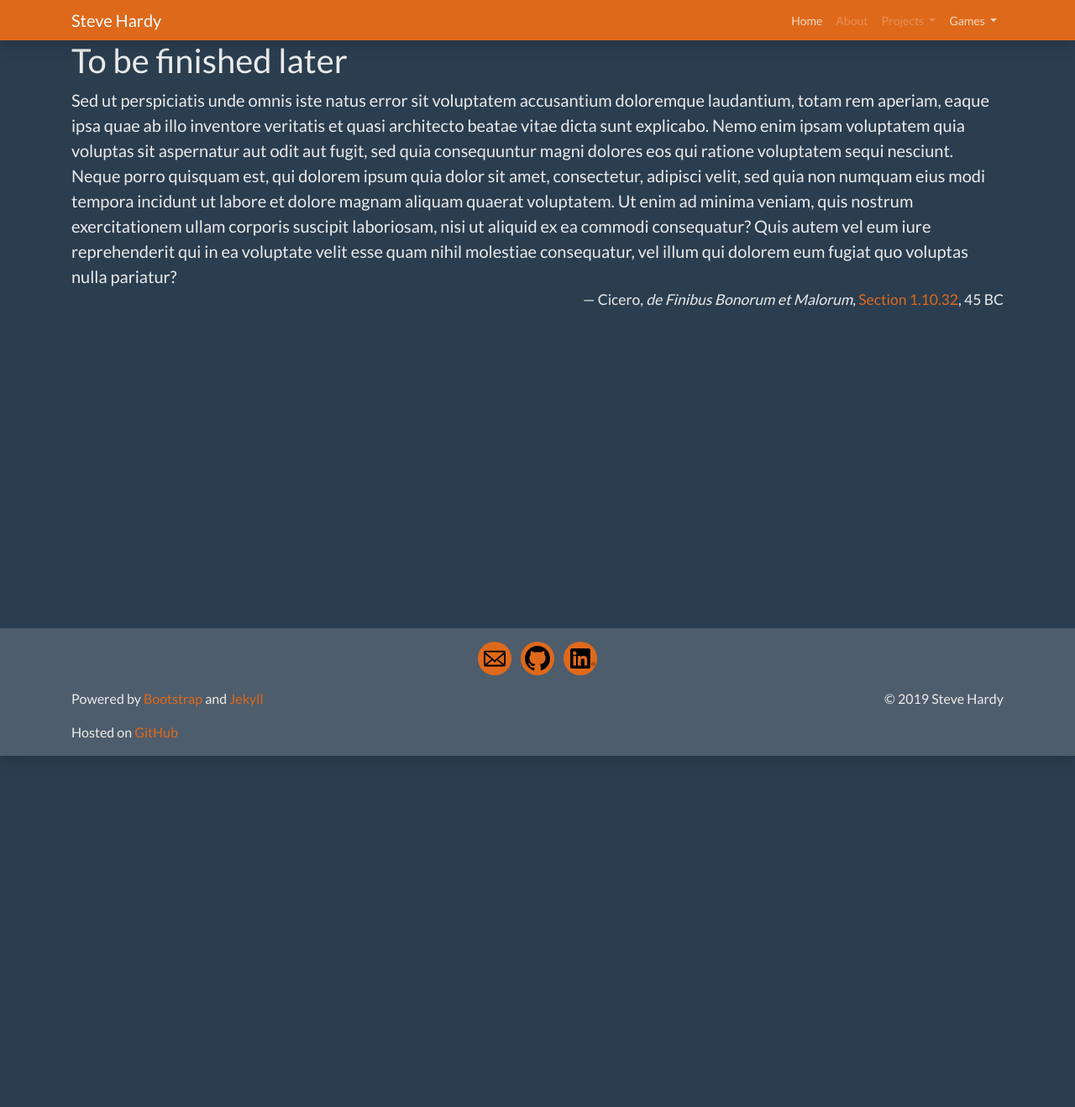
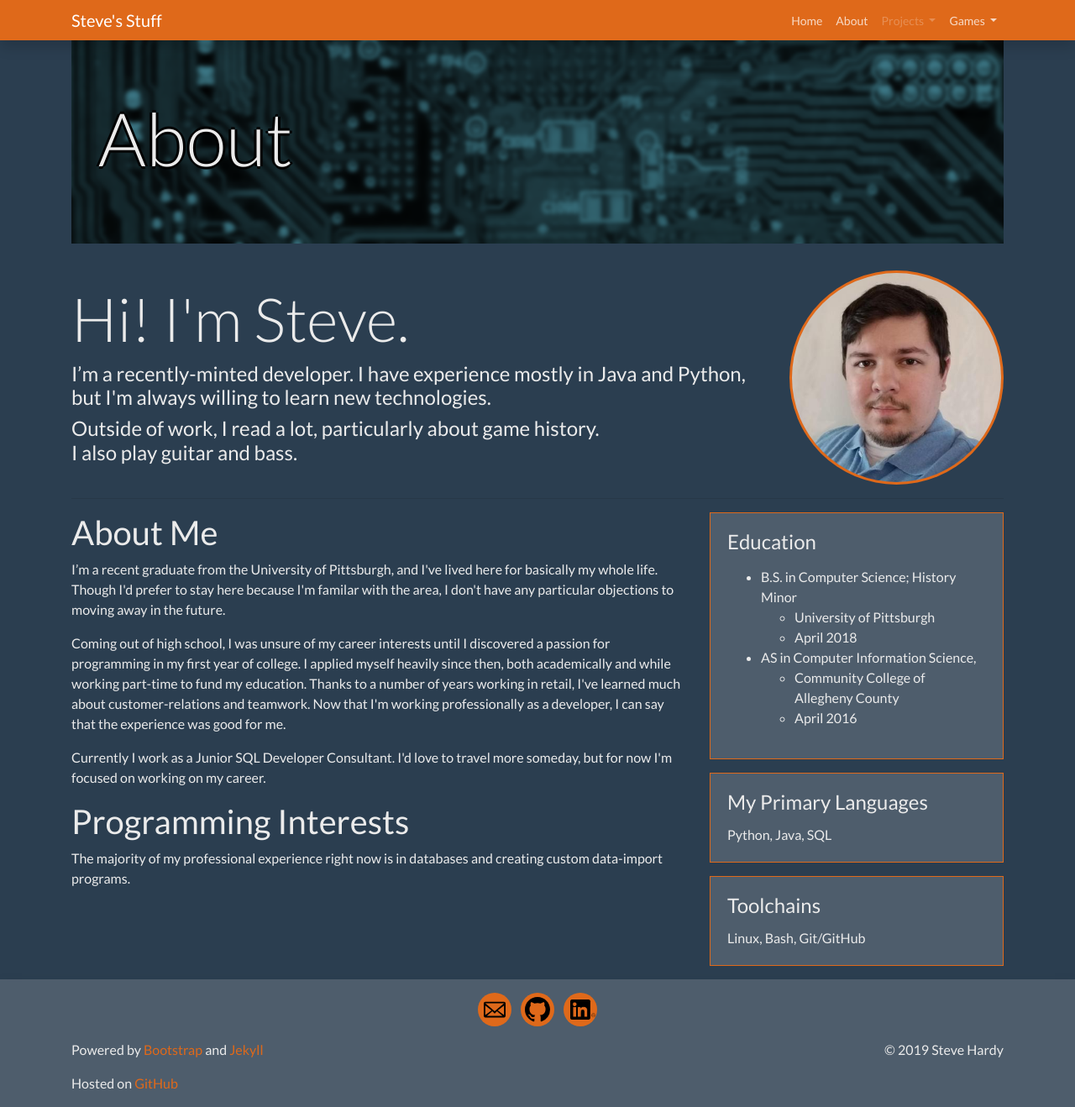
Before and after one commit to stevehardy325/stevehardy325.github.io, a Jekyll site: the page built from about.html, in a window 1280 px wide. Shown: the whole page at 84% size. Built offline with Jekyll 4.4.1, drawn with Linux system fonts in a browser that asks for light colours; nearby versions of some CDN libraries; a style sheet for code colours, icons or effects is not loaded; before the commit the page ends 900 px from its top, so only the background shows below that.

Commit message:
Re-formatting website

```diff
--- a/_config.yml
+++ b/_config.yml
@@ -0,0 +1 @@
+excerpt_separator   : "<!--more-->"
--- a/_includes/navigation.html
+++ b/_includes/navigation.html
@@ -1,7 +1,7 @@
 <div class="noflex-header">
   <nav class="navbar navbar-expand-lg navbar-dark bg-primary shadow">
     <div class="container">
-    <a class="navbar-brand" href="/">Steve Hardy</a>
+    <a class="navbar-brand" href="/">Steve's Stuff</a>
     <button class="navbar-toggler" type="button" data-toggle="collapse" data-target="#navbarSupportedContent" aria-controls="navbarSupportedContent" aria-expanded="false" aria-label="Toggle navigation">
       <span class="navbar-toggler-icon"></span>
     </button>
@@ -12,7 +12,7 @@
           <a class="nav-link" href="/">Home</a>
         </li>
         <li class="nav-item ">
-          <a class="nav-link disabled" href="/about">About</a>
+          <a class="nav-link" href="/about">About</a>
         </li>
         <li class="nav-item dropdown">
           <a class="nav-link dropdown-toggle disabled" href="#" id="navbarDropdownMenuLink" role="button" data-toggle="dropdown" aria-haspopup="true" aria-expanded="false">
--- a/_layouts/default.html
+++ b/_layouts/default.html
@@ -20,7 +20,11 @@
 
 {% include navigation.html %}
 
+
 <div class="container flex-contents">
+<div class="jumbotron justify-content-center" style="background-image: url('/assets/images/code.png'); background-size: cover;">
+    <h1 class="display-2 " style="text-shadow: 3px 0 0 #000, 0 -3px 0 #000, 0 3px 0 #000, -3px 0 0 #000;">{{ page.title }}</h1>
+</div>
   <main class="content">
     {{ content }}
   </main>
--- a/about.html
+++ b/about.html
@@ -1,18 +1,75 @@
 ---
 layout: default
-title: Home
+title: About
 ---
+<div class="row justify-content-center align-self-center" style="align-items: center;">
+	<div class="col-sm-5 col-md-4  col-lg-3 text-center order-1 order-lg-2">
+		<img class="rounded-circle bg-primary" src="/assets/images/selfie2.bmp" alt="" style="width: 100%;padding:3px;">
+	</div>
+	<div class="col-lg-9 order-2 order-lg-1">
+		<h1 class="display-3">Hi! I'm Steve.</h1>
+		<h4>I’m a recently-minted developer. I have experience mostly in Java and Python, but I'm always willing to learn new technologies.</h4>
+		<h4>Outside of work, I read a lot, particularly about game history.<br /> I also play guitar and bass.</h4>
+	</div>
+</div>
 
-<h1>To be finished later</h1>
-<blockquote class="blockquote">
-	<p class="mb-0">Sed ut perspiciatis unde omnis iste natus error sit voluptatem accusantium doloremque laudantium, totam
-		rem aperiam, eaque ipsa quae ab illo inventore veritatis et quasi architecto beatae vitae dicta sunt explicabo. Nemo
-		enim ipsam voluptatem quia voluptas sit aspernatur aut odit aut fugit, sed quia consequuntur magni dolores eos qui ratione
-		voluptatem sequi nesciunt. Neque porro quisquam est, qui dolorem ipsum quia dolor sit amet, consectetur, adipisci velit,
-		sed quia non numquam eius modi tempora incidunt ut labore et dolore magnam aliquam quaerat voluptatem. Ut enim ad minima
-		veniam, quis nostrum exercitationem ullam corporis suscipit laboriosam, nisi ut aliquid ex ea commodi consequatur? Quis
-		autem vel eum iure reprehenderit qui in ea voluptate velit esse quam nihil molestiae consequatur, vel illum qui dolorem
-		eum fugiat quo voluptas nulla pariatur?
-	</p>
-	<footer class="blockquote-footer text-right">Cicero, <cite title="de Finibus Bonorum et Malorum">de Finibus Bonorum et Malorum</cite>, <a href="https://www.lipsum.com/">Section 1.10.32</a>, 45 BC</footer>
-</blockquote>
+<hr class="">
+
+
+<div class="row" style="align-items: stretch;">
+
+	<div class="col order-2 order-lg-1">
+		<h1>About Me</h1>
+		<p>I’m a recent graduate from the University of Pittsburgh, and I've lived here for basically my whole life. Though I'd prefer to stay here because I'm familar with the area, I don't have any particular objections to moving away in the future. </p>
+		<p>Coming out of high school, I was unsure of my career interests until I discovered a passion for programming in my first year of college. I applied myself heavily since then, both academically and while working part-time to fund my education. Thanks to a number of years working in retail, I've learned much about customer-relations and teamwork. Now that I'm working professionally as a developer, I can say that the experience was good for me.</p>
+		<p>Currently I work as a Junior SQL Developer Consultant. I'd love to travel more someday, but for now I'm focused on working on my career.</p>
+		<h1>Programming Interests</h1>
+		<p>The majority of my professional experience right now is in databases and creating custom data-import programs.</p>
+	</div>
+
+	<div class="col-lg-4 order-1 order-lg-2">
+
+		<div class="card border-primary mb-3">
+			<div class="card-body">
+				<h4 class="card-title">Education</h4>
+				<p class="card-text">
+				<ul>
+					<li>
+						B.S. in Computer Science; History Minor
+						<ul>
+							<li>University of Pittsburgh</li>
+							<li>April 2018</li>
+						</ul>
+					</li>
+					<li>
+						AS in Computer Information Science,
+						<ul>
+							<li>Community College of Allegheny County</li>
+							<li>April 2016</li>
+						</ul>
+					</li>
+				</ul>
+				</p>
+			</div>
+		</div>
+
+		<div class="card border-primary mb-3">
+			<div class="card-body">
+				<h4 class="card-title">My Primary Languages</h4>
+				<p class="card-text">
+					Python, Java, SQL
+				</p>
+			</div>
+		</div>
+
+		<div class="card border-primary mb-3">
+			<div class="card-body">
+				<h4 class="card-title">Toolchains</h4>
+				<p class="card-text">
+					Linux, Bash, Git/GitHub
+				</p>
+			</div>
+		</div>
+
+	</div>
+</div>
--- a/games/checkers/index.html
+++ b/games/checkers/index.html
@@ -2,8 +2,6 @@
 title: Checkers
 layout: default
 ---
-<h1>Checkers</h1>
-
 <div class="game jumbotron">
   <h2 "curPlayer">Current Player <div id="curPlayer" /></h2>
   <div id="board" class="board" ></div>
```
Also changed, not shown: _layouts/post.html (added, +10 -0 lines), index.html (+11 -70 lines), assets/images/code.png (added).
